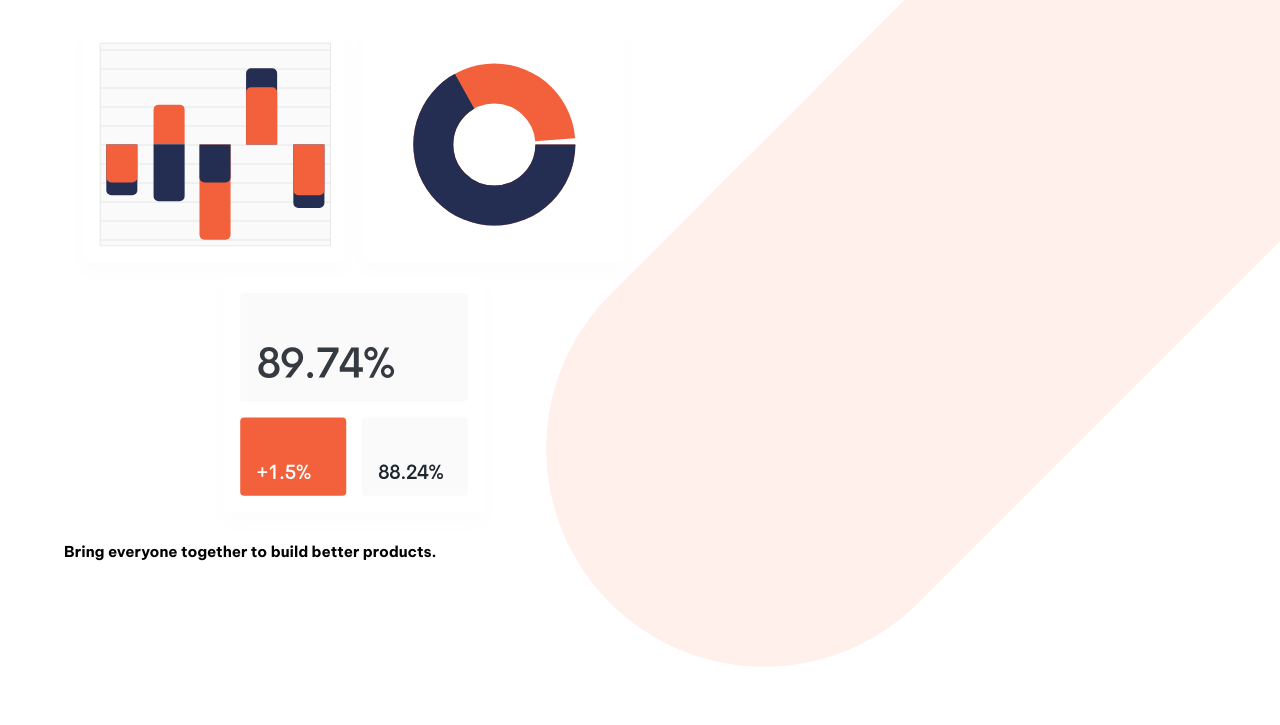
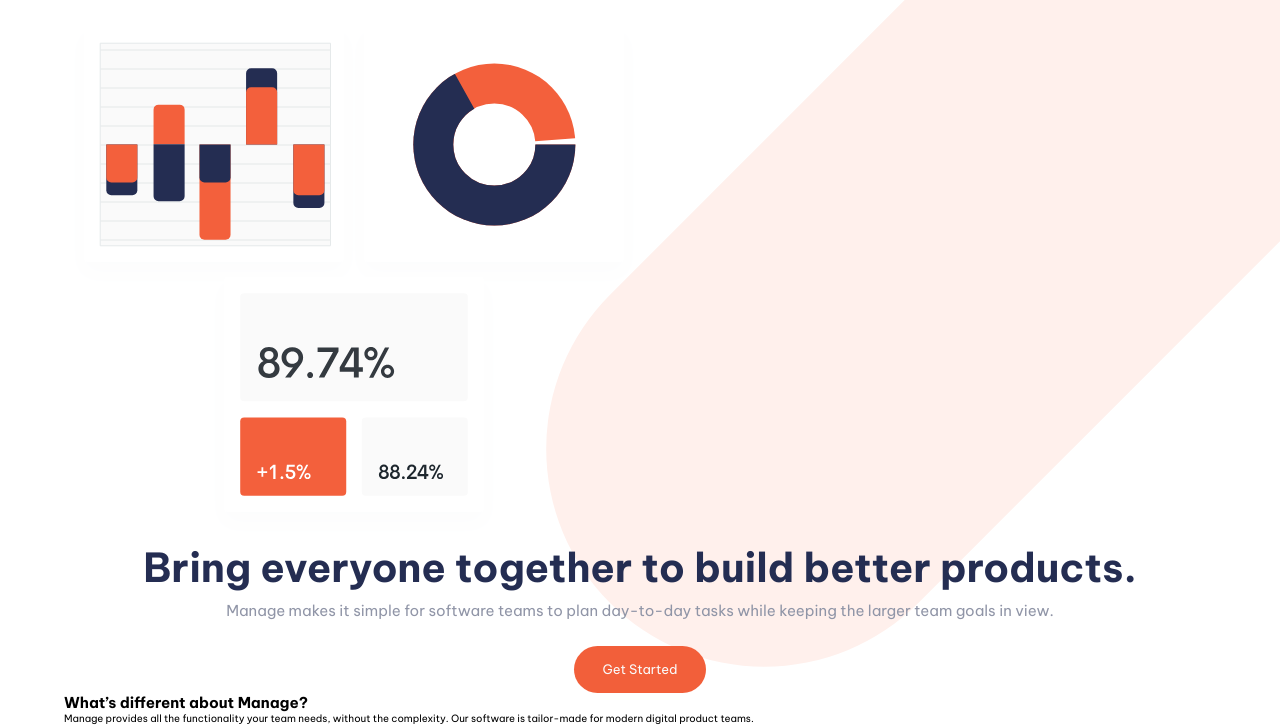
Before and after one commit to bkkcreative19/manage-landing-page, a website: page index.html in a window 1280 px wide. Shown: the part 87-812 px from the top of the page. Drawn offline with Linux system fonts and the light colour scheme.

Commit message:
started features section

```diff
--- a/index.html
+++ b/index.html
@@ -32,7 +32,24 @@
         </div>
         <div class="hero__content">
           <h1>Bring everyone together to build better products.</h1>
+          <p>
+            Manage makes it simple for software teams to plan day-to-day tasks
+            while keeping the larger team goals in view.
+          </p>
+          <a href="#">Get Started</a>
         </div>
+      </section>
+
+      <section class="features container">
+        <div class="features-desc">
+          <h2>What’s different about Manage?</h2>
+          <p>
+            Manage provides all the functionality your team needs, without the
+            complexity. Our software is tailor-made for modern digital product
+            teams.
+          </p>
+        </div>
+        <div class="features-list"></div>
       </section>
     </main>
   </body>
--- a/sass/styles.scss
+++ b/sass/styles.scss
@@ -4,6 +4,15 @@
   margin: 0;
   padding: 0;
   box-sizing: border-box;
+}
+
+:root {
+  --Bright-Red: hsl(12, 88%, 59%);
+  --Dark-Blue: hsl(228, 39%, 23%);
+  --Dark-Grayish-Blue: hsl(227, 12%, 61%);
+  --Very-Dark-Blue: hsl(233, 12%, 13%);
+  --Very-Pale-Red: hsl(13, 100%, 96%);
+  --Vary-Light-Gray: hsl(0, 0%, 98%);
 }
 
 html {
@@ -13,6 +22,7 @@
 body {
   font-family: "Be Vietnam Pro", sans-serif;
   position: relative;
+  //   overflow: hidden;
 }
 
 .pattern {
@@ -25,6 +35,14 @@
 img {
   max-width: 100%;
   display: block;
+}
+
+a {
+  text-decoration: none;
+}
+
+ul {
+  list-style: none;
 }
 
 .container {
@@ -47,7 +65,32 @@
 }
 
 .hero {
-  &__image {
-    // background: url("../images/bg-tablet-pattern.svg");
+  //   &__image {
+
+  //   }
+
+  &__content {
+    text-align: center;
+
+    & h1 {
+      font-size: 4rem;
+      color: var(--Dark-Blue);
+    }
+
+    & p {
+      font-size: 1.5rem;
+      color: var(--Dark-Grayish-Blue);
+      margin-top: 0.5em;
+    }
+
+    & a {
+      display: inline-block;
+      margin-top: 2em;
+      background: var(--Bright-Red);
+      padding: 1.2em 2.2em;
+      font-size: 1.3rem;
+      border-radius: 50px;
+      color: var(--Vary-Light-Gray);
+    }
   }
 }
```
Also changed, not shown: css/index.css, 1 other file.
